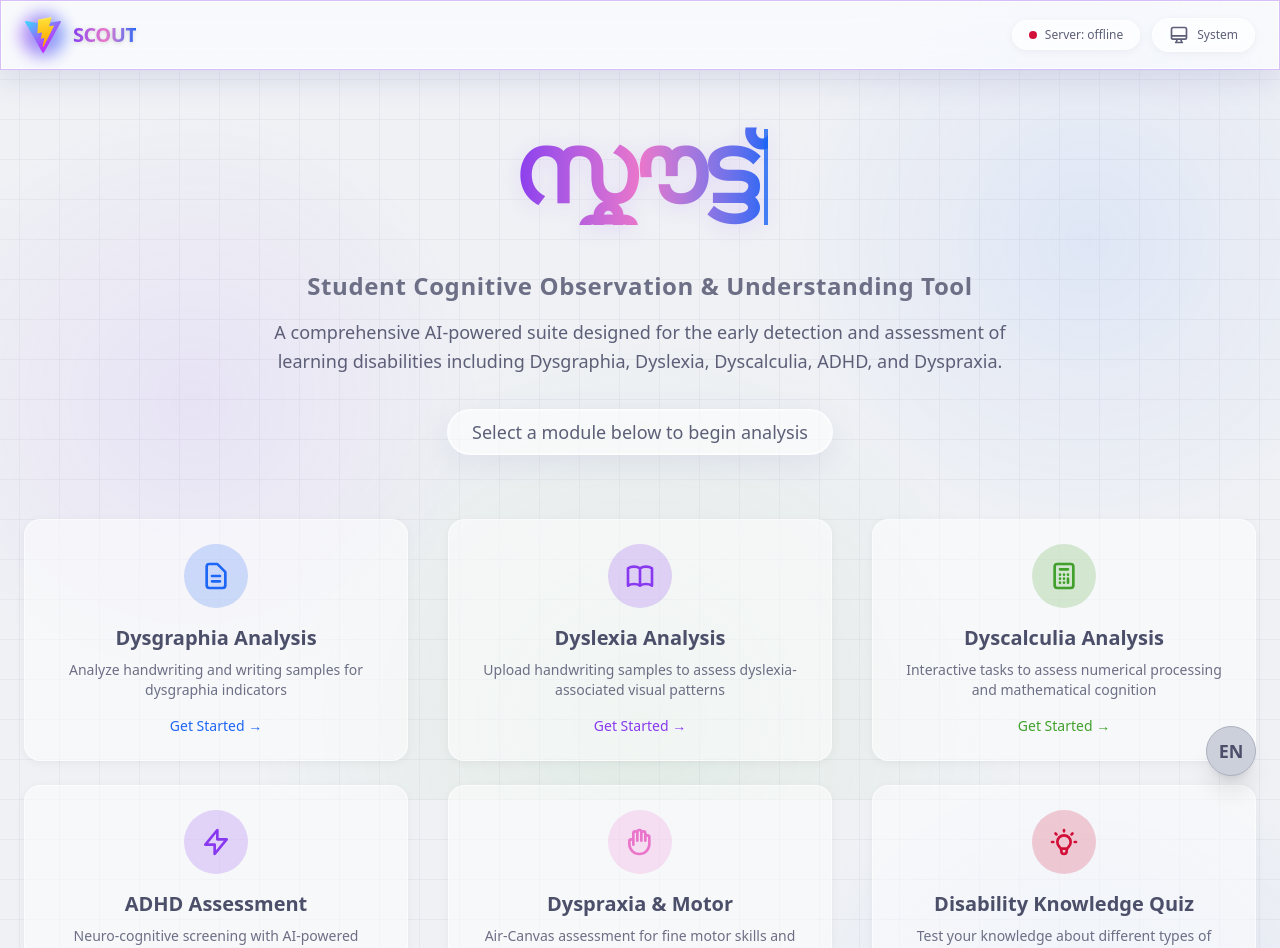
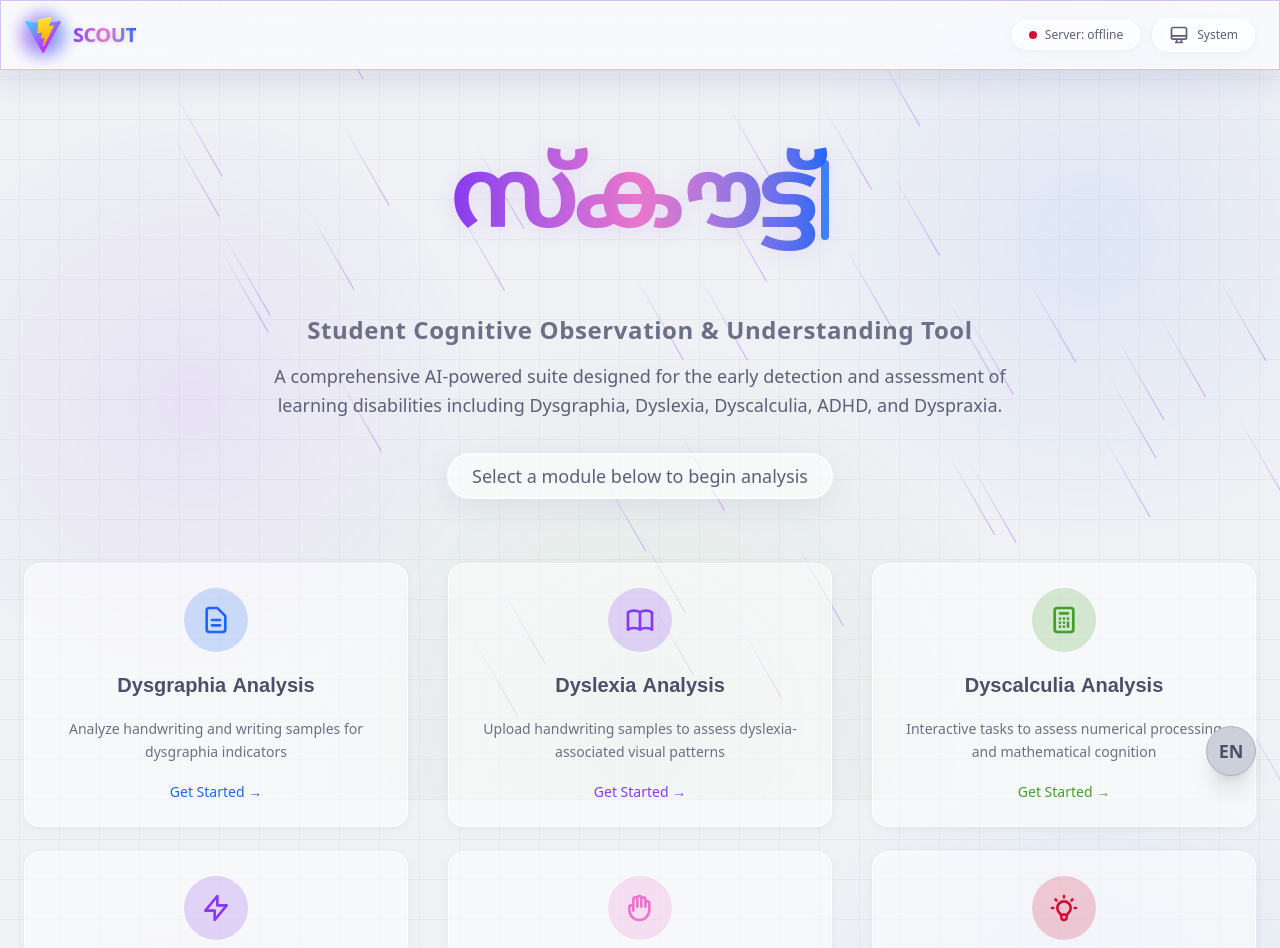
Before and after one commit to Sooraj-wq/scout, a React (Vite) app in the folder client/: page / in a window 1280 px wide. Shown: the top 948 px of the page. Built offline with nearby package versions, Linux system fonts and the light colour scheme; no server answers.

Commit message:
Font fix

```diff
--- a/client/index.html
+++ b/client/index.html
@@ -3,6 +3,9 @@
   <head>
     <meta charset="UTF-8" />
     <link rel="icon" type="image/svg+xml" href="/vite.svg" />
+    <link rel="preconnect" href="https://fonts.googleapis.com">
+    <link rel="preconnect" href="https://fonts.gstatic.com" crossorigin>
+    <link href="https://fonts.googleapis.com/css2?family=Manjari:wght@100;400;700&family=Noto+Sans+Malayalam:wght@100..900&display=swap" rel="stylesheet">
     <meta name="viewport" content="width=device-width, initial-scale=1.0" />
     <title>SCOUT</title>
     <script>
--- a/client/src/App.jsx
+++ b/client/src/App.jsx
@@ -82,6 +82,17 @@ function App() {
     const [displayText, setDisplayText] = useState('');
     const [isDeleting, setIsDeleting] = useState(false);
     const [wordIndex, setWordIndex] = useState(0);
+    const [drops, setDrops] = useState([]);
+
+    useEffect(() => {
+      setDrops(Array.from({ length: 50 }).map((_, i) => ({
+        id: i,
+        left: Math.random() * 100,
+        animationDuration: Math.random() * 2 + 2,
+        animationDelay: Math.random() * 2,
+        opacity: Math.random() * 0.03 + 0.01
+      })));
+    }, []);
 
     useEffect(() => {
       const words = ["SCOUT", "സ്കൗട്ട്"];
@@ -110,12 +121,27 @@ function App() {
     }, [displayText, isDeleting, wordIndex]);
 
     return (
-      <div className="max-w-7xl mx-auto px-4 py-12">
+      <div className="max-w-7xl mx-auto px-4 py-12 relative">
+        <div className="fixed inset-0 pointer-events-none overflow-hidden h-full w-full">
+          {drops.map((drop) => (
+            <div
+              key={drop.id}
+              className="absolute -top-10 w-[1px] h-24 bg-gradient-to-b from-transparent via-mauve/20 to-mauve/40 animate-shower rounded-full"
+              style={{
+                left: `${drop.left}%`,
+                animationDuration: `${drop.animationDuration}s`,
+                animationDelay: `${drop.animationDelay}s`,
+                opacity: drop.opacity,
+              }}
+            />
+          ))}
+        </div>
+        <div className="relative z-10">
         <div className="text-center mb-16 animate-fade-in-up">
-          <div className="h-32 mb-6"> {/* Fixed height to prevent layout shift */}
-            <h1 className="text-8xl font-black text-transparent bg-clip-text bg-gradient-to-r from-mauve via-pink to-blue drop-shadow-[0_4px_10px_rgba(203,166,247,0.3)] tracking-tighter inline-block">
+          <div className="min-h-[9rem] mb-6 flex items-center justify-center"> {/* Use min-height and flex to center vertically */}
+            <h1 className="text-8xl font-black text-transparent bg-clip-text bg-gradient-to-r from-mauve via-pink to-blue drop-shadow-[0_4px_10px_rgba(203,166,247,0.3)] tracking-tighter inline-block py-2 leading-relaxed font-malayalam">
               {displayText}
-              <span className="w-1 bg-blue inline-block h-24 align-middle ml-1 animate-pulse"></span>
+              <span className="w-2 bg-blue inline-block h-20 align-middle ml-2 animate-pulse rounded-full"></span>
             </h1>
           </div>
           <p className="text-2xl font-bold text-subtext0 max-w-2xl mx-auto tracking-wide mb-4">
@@ -142,8 +168,8 @@ function App() {
                   <path strokeLinecap="round" strokeLinejoin="round" strokeWidth={2} d="M9 12h6m-6 4h6m2 5H7a2 2 0 01-2-2V5a2 2 0 012-2h5.586a1 1 0 01.707.293l5.414 5.414a1 1 0 01.293.707V19a2 2 0 01-2 2z" />
                 </svg>
               </div>
-              <h3 className="text-xl font-semibold text-text mb-2">{t('dysgraphiaTitle')}</h3>
-              <p className="text-subtext0 text-sm">{t('dysgraphiaDesc')}</p>
+              <h3 className="text-xl font-semibold text-text mb-2 py-1 leading-relaxed font-malayalam">{t('dysgraphiaTitle')}</h3>
+              <p className="text-subtext0 text-sm leading-relaxed py-0.5">{t('dysgraphiaDesc')}</p>
               <div className="mt-4 text-blue font-medium text-sm hover:text-sky">
                 {t('getStarted')}
               </div>
@@ -161,10 +187,8 @@ function App() {
                     d="M12 6.253v13m0-13C10.832 5.477 9.246 5 7.5 5S4.168 5.477 3 6.253v13C4.168 18.477 5.754 18 7.5 18s3.332.477 4.5 1.253m0-13C13.168 5.477 14.754 5 16.5 5c1.747 0 3.332.477 4.5 1.253v13C19.832 18.477 18.247 18 16.5 18c-1.746 0-3.332.477-4.5 1.253" />
                 </svg>
               </div>
-              <h3 className="text-xl font-semibold text-text mb-2">{t('dyslexiaTitle')}</h3>
-              <p className="text-subtext0 text-sm">
-                {t('dyslexiaDesc')}
-              </p>
+              <h3 className="text-xl font-semibold text-text mb-2 py-1 leading-relaxed font-malayalam">{t('dyslexiaTitle')}</h3>
+              <p className="text-subtext0 text-sm leading-relaxed py-0.5">{t('dyslexiaDesc')}</p>
               <div className="mt-4 text-mauve font-medium text-sm hover:text-lavender">
                 {t('getStarted')}
               </div>
@@ -181,8 +205,8 @@ function App() {
                   <path strokeLinecap="round" strokeLinejoin="round" strokeWidth={2} d="M9 7h6m0 10v-3m-3 3h.01M9 17h.01M9 14h.01M12 14h.01M15 11h.01M12 11h.01M9 11h.01M7 21h10a2 2 0 002-2V5a2 2 0 00-2-2H7a2 2 0 00-2 2v14a2 2 0 002 2z" />
                 </svg>
               </div>
-              <h3 className="text-xl font-semibold text-text mb-2">{t('dyscalculiaTitle')}</h3>
-              <p className="text-subtext0 text-sm">{t('dyscalculiaDesc')}</p>
+              <h3 className="text-xl font-semibold text-text mb-2 py-1 leading-relaxed font-malayalam">{t('dyscalculiaTitle')}</h3>
+              <p className="text-subtext0 text-sm leading-relaxed py-0.5">{t('dyscalculiaDesc')}</p>
               <div className="mt-4 text-green font-medium text-sm hover:text-teal">
                 {t('getStarted')}
               </div>
@@ -199,8 +223,8 @@ function App() {
                   <path strokeLinecap="round" strokeLinejoin="round" strokeWidth={2} d="M13 10V3L4 14h7v7l9-11h-7z" />
                 </svg>
               </div>
-              <h3 className="text-xl font-semibold text-text mb-2">{t('adhdTitle')}</h3>
-              <p className="text-subtext0 text-sm">{t('adhdDesc')}</p>
+              <h3 className="text-xl font-semibold text-text mb-2 py-1 leading-relaxed font-malayalam">{t('adhdTitle')}</h3>
+              <p className="text-subtext0 text-sm leading-relaxed py-0.5">{t('adhdDesc')}</p>
               <div className="mt-4 text-mauve font-medium text-sm hover:text-lavender">
                 {t('getStarted')}
               </div>
@@ -217,8 +241,8 @@ function App() {
                   <path strokeLinecap="round" strokeLinejoin="round" strokeWidth={2} d="M7 11.5V14m0-2.5v-6a1.5 1.5 0 113 0m-3 6a1.5 1.5 0 00-3 0v2a7.5 7.5 0 0015 0v-5a1.5 1.5 0 00-3 0m-6-3V11m0-5.5v-1a1.5 1.5 0 013 0v1m0 0V11m0-5.5a1.5 1.5 0 013 0v3m0 0V11" />
                 </svg>
               </div>
-              <h3 className="text-xl font-semibold text-text mb-2">{t('dyspraxiaTitle')}</h3>
-              <p className="text-subtext0 text-sm">{t('dyspraxiaDesc')}</p>
+              <h3 className="text-xl font-semibold text-text mb-2 py-1 leading-relaxed font-malayalam">{t('dyspraxiaTitle')}</h3>
+              <p className="text-subtext0 text-sm leading-relaxed py-0.5">{t('dyspraxiaDesc')}</p>
               <div className="mt-4 text-pink font-medium text-sm hover:text-flamingo">
                 {t('getStarted')}
               </div>
@@ -237,17 +261,16 @@ function App() {
                   <path strokeLinecap="round" strokeLinejoin="round" strokeWidth={2} d="M9.663 17h4.673M12 3v1m6.364 1.636l-.707.707M21 12h-1M4 12H3m3.343-5.657l-.707-.707m2.828 9.9a5 5 0 117.072 0l-.548.547A3.374 3.374 0 0014 18.469V19a2 2 0 11-4 0v-.531c0-.895-.356-1.754-.988-2.386l-.548-.547z" />
                 </svg>
               </div>
-              <h3 className="text-xl font-semibold text-text mb-2">
+              <h3 className="text-xl font-semibold text-text mb-2 py-1 leading-relaxed font-malayalam">
                 {t('quizTitle')}
               </h3>
-              <p className="text-subtext0 text-sm">
-                {t('quizDesc')}
-              </p>
+              <p className="text-subtext0 text-sm leading-relaxed py-0.5">{t('quizDesc')}</p>
               <div className="mt-4 text-red font-medium text-sm">
                 {t('startQuiz')}
               </div>
             </div>
           </Link>
+        </div>
         </div>
       </div>
     )
--- a/client/src/index.css
+++ b/client/src/index.css
@@ -1,6 +1,8 @@
 @import "tailwindcss";
 
 @theme {
+  --font-malayalam: "Noto Sans Malayalam", sans-serif;
+
   /* Catppuccin Latte Color Palette (Light Theme) */
   --color-base: #eff1f5;
   --color-mantle: #e6e9ef;
@@ -296,3 +298,14 @@ body {
   0% { transform: rotate(0deg); }
   100% { transform: rotate(360deg); }
 }
+
+@keyframes shower {
+  0% { transform: translate(0, -10vh) rotate(-30deg); opacity: 0; }
+  10% { opacity: 1; }
+  90% { opacity: 1; }
+  100% { transform: translate(60vh, 100vh) rotate(-30deg); opacity: 0; }
+}
+
+.animate-shower {
+  animation: shower linear infinite;
+}
```
